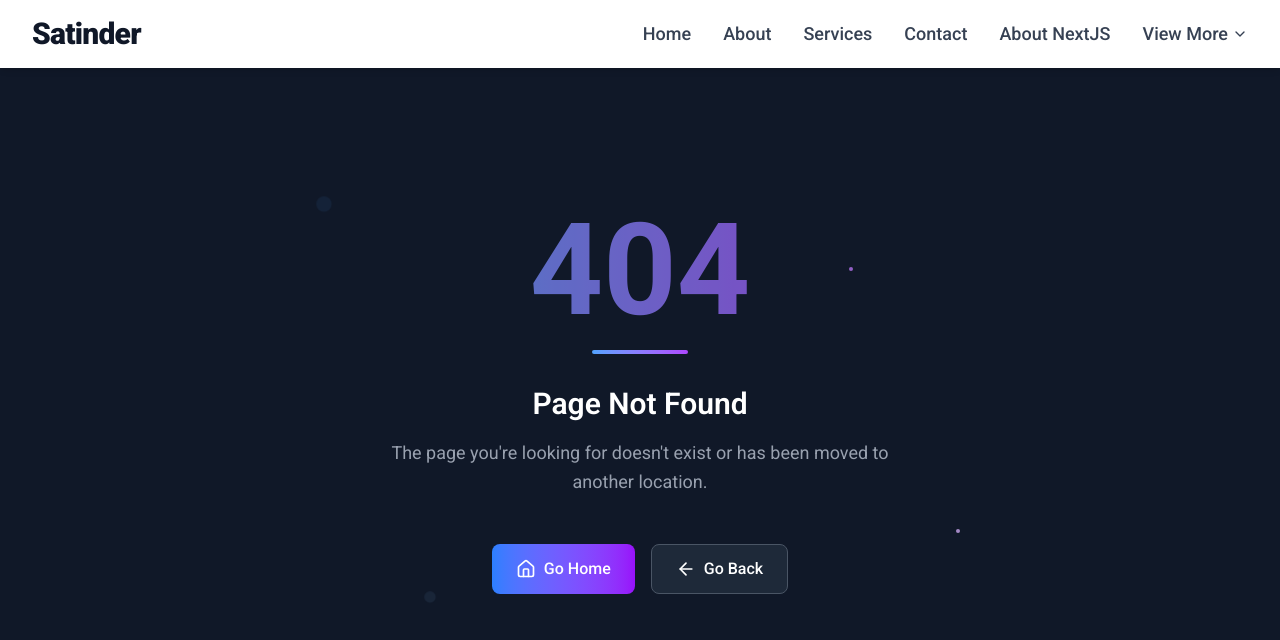
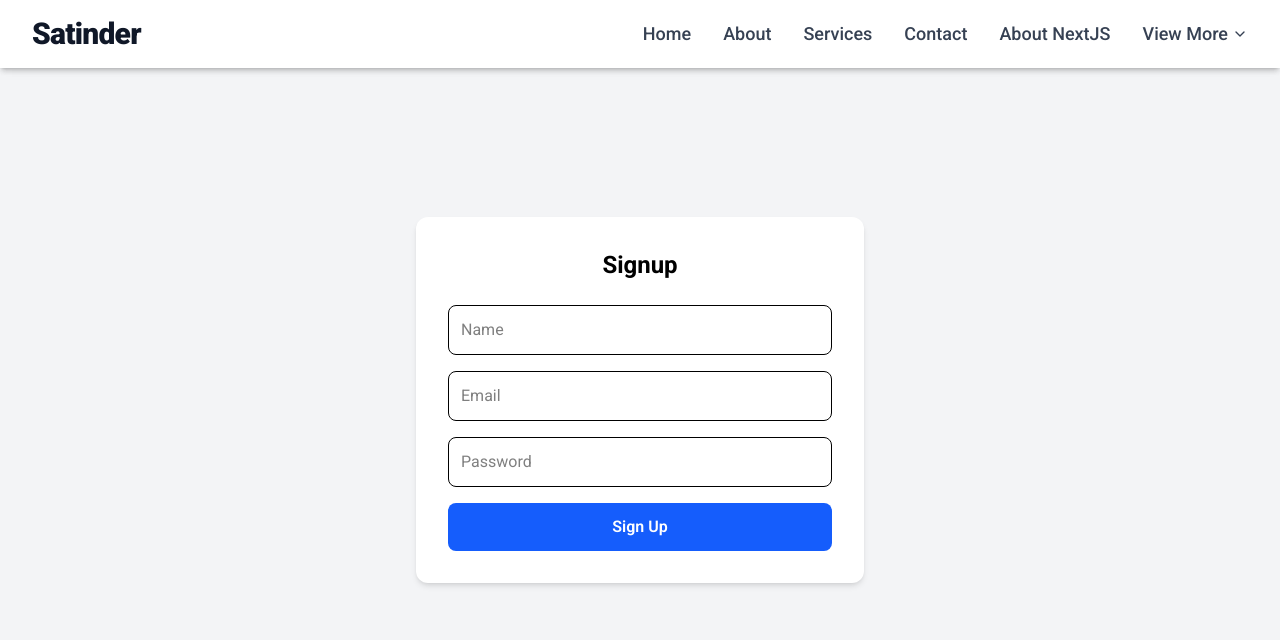
Before and after one commit to SatinderSinghSall/Learning-Next.JS, a Next.js app: page /signup in a window 1280 px wide. Before the commit this address had no page. Shown: the top 640 px of the page. Built offline with nearby package versions, Linux system fonts and the light colour scheme.

Commit message:
Next.JS: useRouter Hook in Next.js | Client Side Navigation.

```diff
--- /dev/null
+++ b/app/(users)/dashboard/page.jsx
@@ -0,0 +1,9 @@
+"use client";
+
+export default function Dashboard() {
+  return (
+    <div className="min-h-screen flex items-center justify-center bg-green-100">
+      <h1 className="text-3xl font-bold">Welcome to your Dashboard!</h1>
+    </div>
+  );
+}
--- /dev/null
+++ b/app/(users)/signup/page.jsx
@@ -0,0 +1,73 @@
+"use client";
+
+import { useState } from "react";
+import { useRouter } from "next/navigation";
+
+export default function Signup() {
+  const router = useRouter();
+  const [formData, setFormData] = useState({
+    name: "",
+    email: "",
+    password: "",
+  });
+  const [error, setError] = useState("");
+
+  const handleChange = (e) => {
+    setFormData({ ...formData, [e.target.name]: e.target.value });
+  };
+
+  const handleSubmit = async (e) => {
+    e.preventDefault();
+
+    if (!formData.name || !formData.email || !formData.password) {
+      setError("Please fill out all fields.");
+      return;
+    }
+
+    console.log("Signup successful!", formData);
+
+    //! Redirect to dashboard:
+    router.push("/dashboard");
+  };
+
+  return (
+    <div className="min-h-screen flex items-center justify-center bg-gray-100">
+      <div className="bg-white p-8 rounded-xl shadow-md w-full max-w-md">
+        <h1 className="text-2xl font-bold mb-6 text-center">Signup</h1>
+        {error && <p className="text-red-500 mb-4">{error}</p>}
+        <form onSubmit={handleSubmit} className="space-y-4">
+          <input
+            type="text"
+            name="name"
+            placeholder="Name"
+            value={formData.name}
+            onChange={handleChange}
+            className="w-full p-3 border rounded-lg"
+          />
+          <input
+            type="email"
+            name="email"
+            placeholder="Email"
+            value={formData.email}
+            onChange={handleChange}
+            className="w-full p-3 border rounded-lg"
+          />
+          <input
+            type="password"
+            name="password"
+            placeholder="Password"
+            value={formData.password}
+            onChange={handleChange}
+            className="w-full p-3 border rounded-lg"
+          />
+          <button
+            type="submit"
+            className="w-full bg-blue-600 text-white p-3 rounded-lg font-semibold hover:bg-blue-700"
+          >
+            Sign Up
+          </button>
+        </form>
+      </div>
+    </div>
+  );
+}
```
